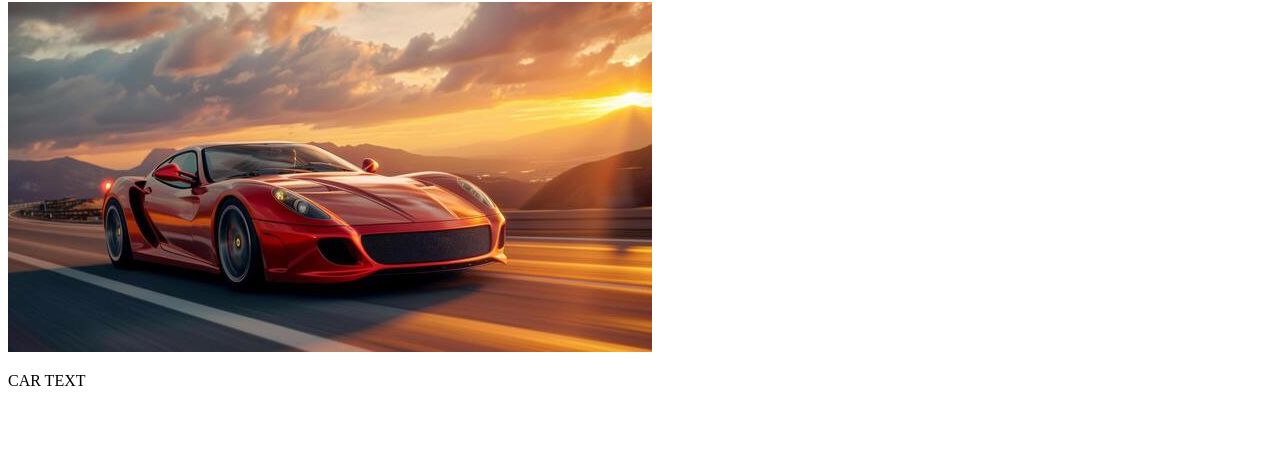
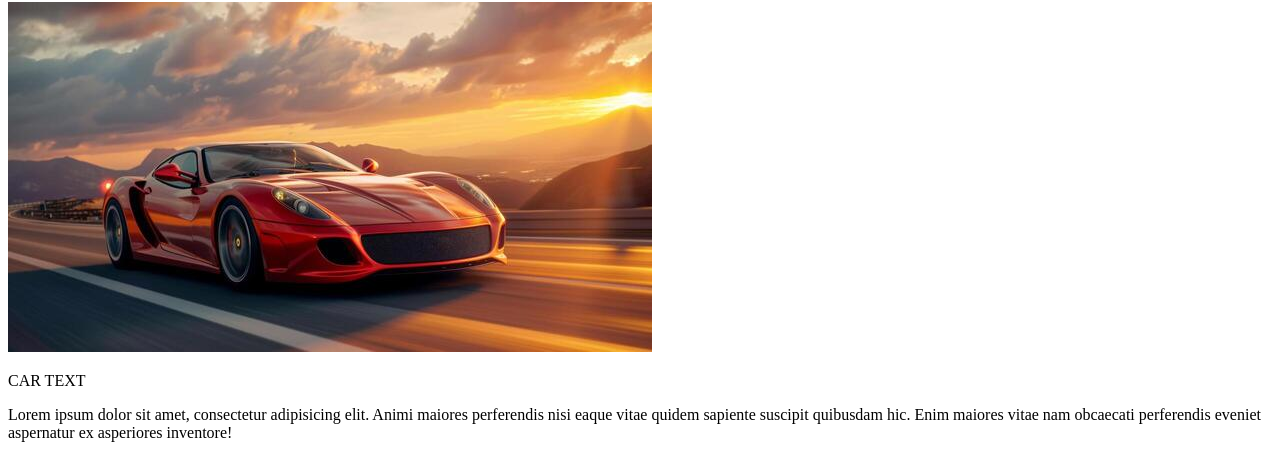
Before and after one commit to mugilandani-netizen/First-project, a plain HTML site: page index.html in a window 1280 px wide. Shown: the part 136-612 px from the top of the page. Drawn offline with Linux system fonts and the light colour scheme.

Commit message:
added paragaraph

```diff
--- a/index.html
+++ b/index.html
@@ -10,5 +10,6 @@
     <h1>mew name</h1>
     <img src="car.jpeg" alt="">
     <p>CAR TEXT</p>
+    <p>Lorem ipsum dolor sit amet, consectetur adipisicing elit. Animi maiores perferendis nisi eaque vitae quidem sapiente suscipit quibusdam hic. Enim maiores vitae nam obcaecati perferendis eveniet aspernatur ex asperiores inventore!</p>
 </body>
 </html>
```
